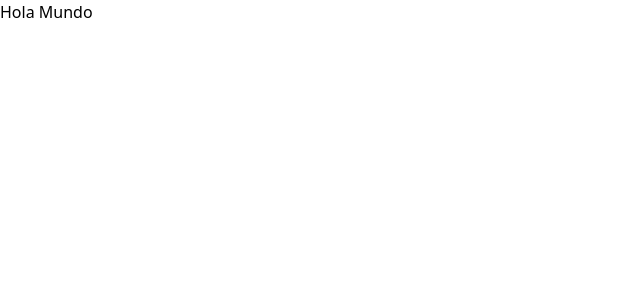
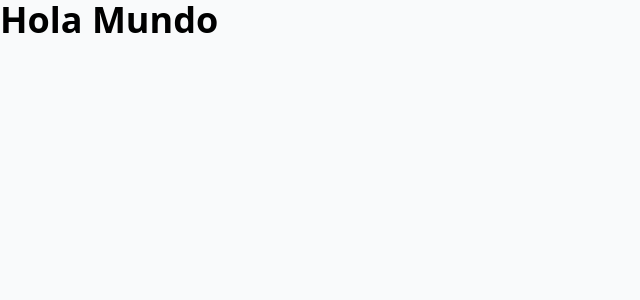
Before and after one commit to crisfreak036/cotizador-prestamos-vue-js-moderno, a Vue app: page / in a window 1280 px wide. Shown: the top 300 px of the page, without its empty margins (0-640 px from the left). Built offline with nearby package versions, Linux system fonts and the light colour scheme.

Commit message:
[add] primeras clases de tailwind

```diff
--- a/index.html
+++ b/index.html
@@ -6,7 +6,7 @@
     <meta name="viewport" content="width=device-width, initial-scale=1.0" />
     <title>Cotizador de Prestamos con VueJS</title>
   </head>
-  <body>
+  <body class="bg-gray-50">
     <div id="app"></div>
     <script type="module" src="/src/main.js"></script>
   </body>
--- a/src/App.vue
+++ b/src/App.vue
@@ -3,5 +3,5 @@
 </script>
 
 <template>
-  <h1>Hola Mundo</h1>
+  <h1 class="text-4xl font-black">Hola Mundo</h1>
 </template>
```
